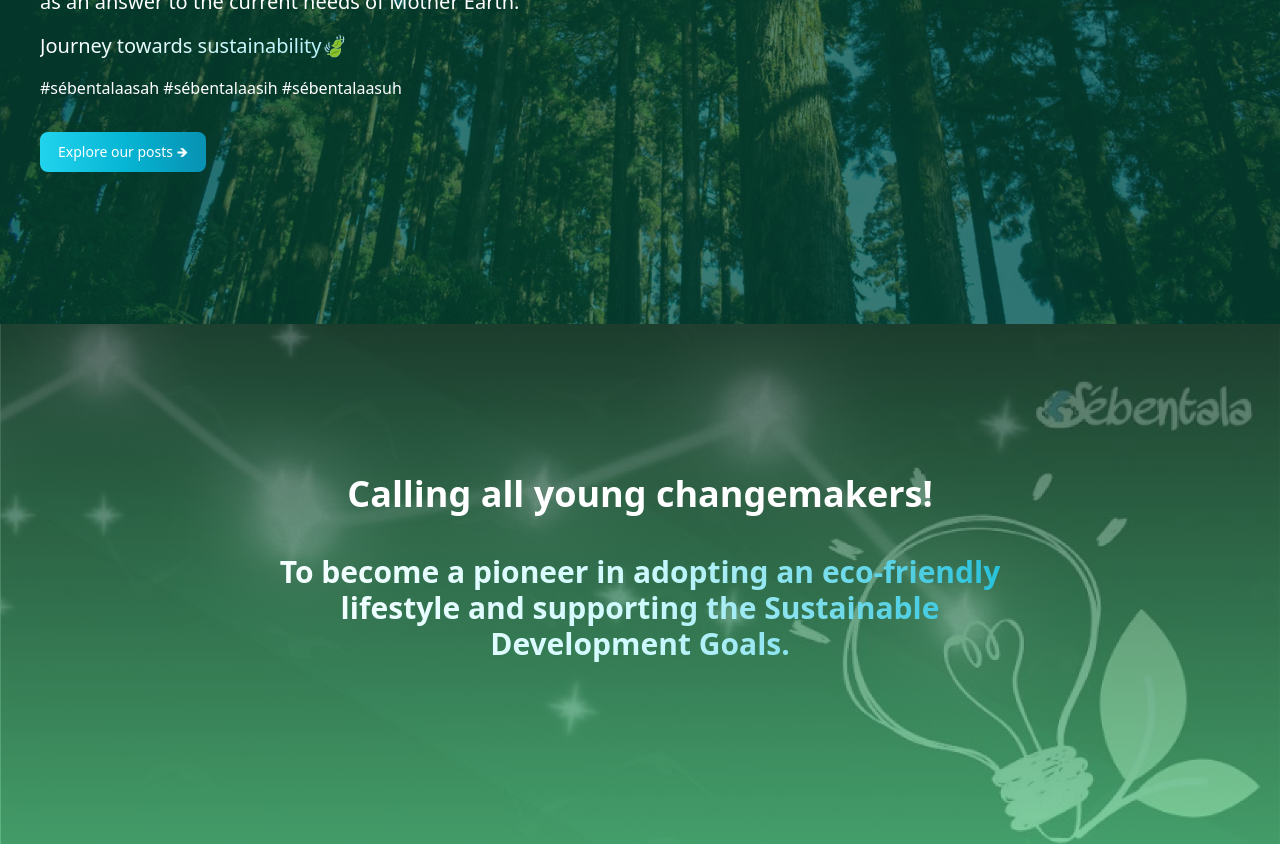
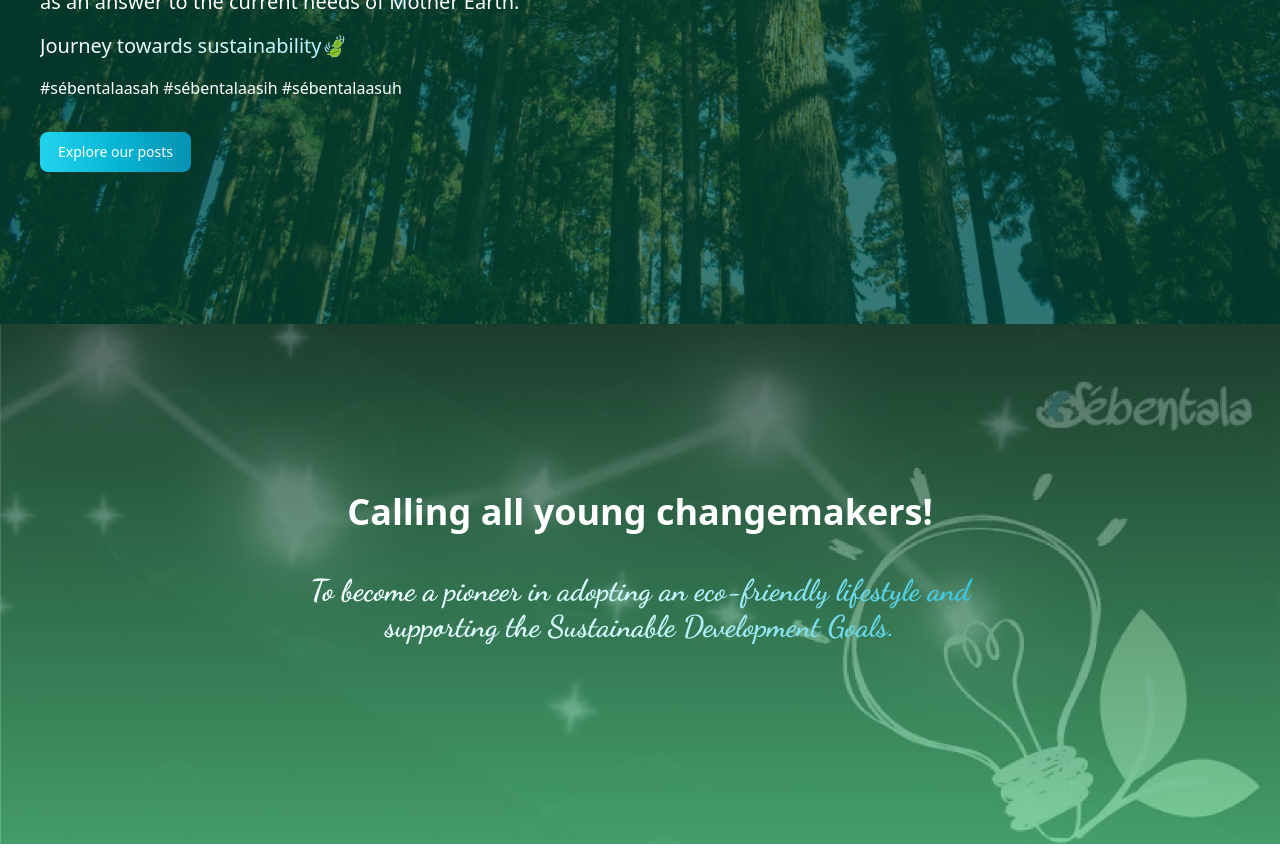
Before and after one commit to geraldoaaron/sebentala-web, a Next.js app: page / in a window 1280 px wide. Shown: the part 340-1199 px from the top of the page. Built offline with nearby package versions, Linux system fonts and the light colour scheme; no server answers.

Commit message:
readd font dancing

```diff
--- a/src/app/page.jsx
+++ b/src/app/page.jsx
@@ -45,7 +45,7 @@ export default async function Home() {
            #sébentalaasah #sébentalaasih #sébentalaasuh
           </p>
           <div className='flex flex-wrap sm:mb-0 md:mb-8 lg:mb-14 xl:mb-28'>
-             <Button gradientMonochrome="cyan" href='#recent-posts'>Explore our posts 🡺</Button>
+             <Button gradientMonochrome="cyan" href='#recent-posts'>Explore our posts</Button>
           </div>
         </div>
 
--- a/tailwind.config.js
+++ b/tailwind.config.js
@@ -15,6 +15,9 @@ module.exports = {
         background: "var(--background)",
         foreground: "var(--foreground)",
       },
+      fontFamily: {
+        dancing: ["Dancing Script", "cursive"],
+      },
     },
   },
   plugins: [flowbite.plugin()],
```
